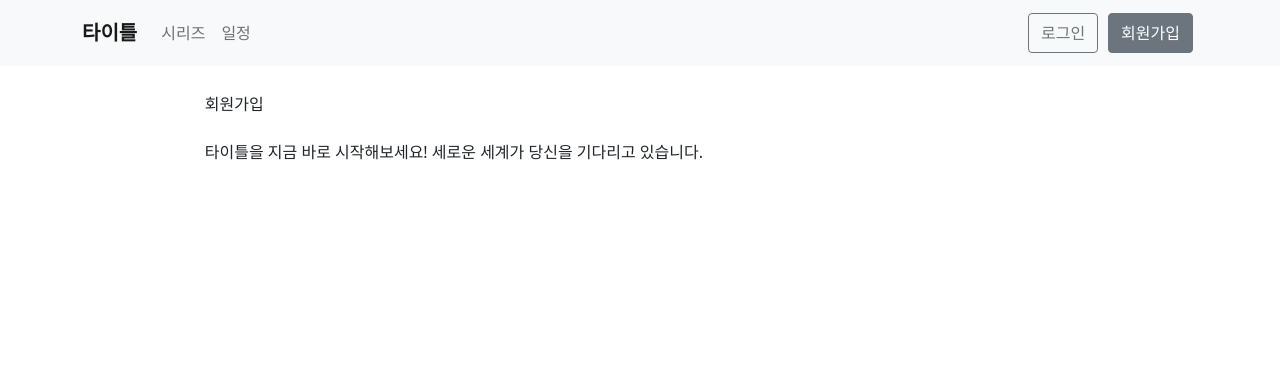
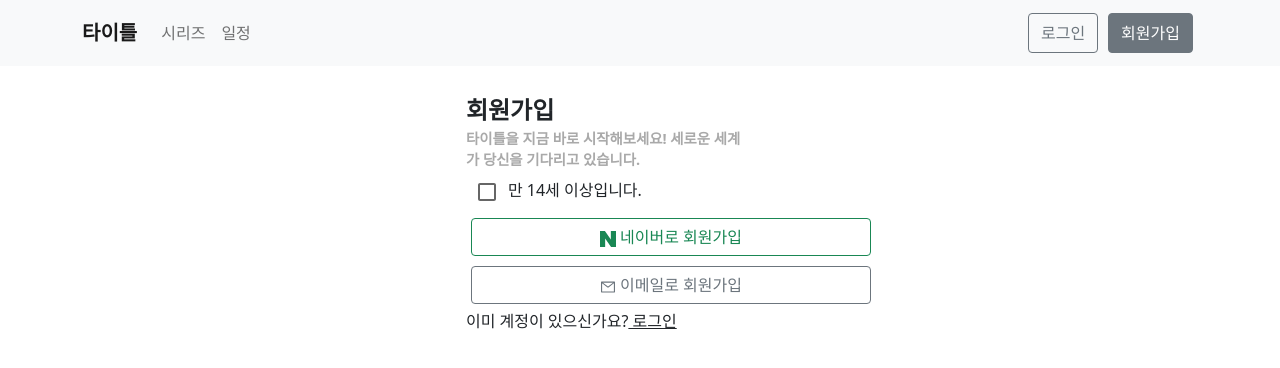
Before and after one commit to dayoungee/webnovel-platform, a Next.js app in the folder front/: page /signup in a window 1280 px wide. Shown: the top 368 px of the page. Built offline with nearby package versions, Linux system fonts and the light colour scheme.

Commit message:
add 로그인 폼 modify 회원가입 폼, UI만 완성

```diff
--- a/front/components/Header.js
+++ b/front/components/Header.js
@@ -6,6 +6,10 @@ import Router from 'next/router';
 
 const goSignup = ()=>{
     Router.push('/signup');
+}
+
+const goLogin = () =>{
+    Router.push('/login');
 }
 const Header = () => {
     return (
@@ -17,7 +21,7 @@ const Header = () => {
                     <Nav.Link href="/">일정</Nav.Link>
                 </Nav>
                 <Nav>
-                    <Button className={styles.buttonStyle} variant="outline-secondary">로그인</Button>
+                    <Button className={styles.buttonStyle} variant="outline-secondary" onClick={goLogin}>로그인</Button>
                     <Button className={styles.buttonStyle} variant="secondary" onClick={goSignup}>회원가입</Button>
                 </Nav>
             </Container>
--- a/front/pages/signup.js
+++ b/front/pages/signup.js
@@ -1,12 +1,48 @@
 import AppLayout from "../components/AppLayout";
+import React, { useState, useCallback } from 'react';
 import 'bootstrap/dist/css/bootstrap.min.css';
+import { SiNaver } from "react-icons/si";
+import { AiOutlineMail } from "react-icons/ai";
+import {Button} from "react-bootstrap";
+import Checkbox from '@mui/material/Checkbox';
+import styles from '../style/page/_signup.module.scss'
+import Link from 'next/link';
+
 
 const Signup = () =>{
+
+    const [checked, setChecked] = useState(false);
+    const [alertMessage, setAlertMessage] = useState(false); // 트루일 때 경고메시지를 띄운다
+
+    const handleChange = useCallback(()=>{
+        setChecked(!checked);
+    });
+
+    const ageCheck = () =>{
+        // 박스를 체크했을 때 (14세 이상일 때)
+        if(checked === true){
+            setAlertMessage(false);
+            //통과 로그인 과정 ㄱㄱ
+        }
+        else{ // 박스를 체크하지 않았을 때 경고메시지
+            setAlertMessage(true);
+        }
+    };
     return(
         <AppLayout>
-        <div>회원가입</div>
-            <br/>
-            <div>타이틀을 지금 바로 시작해보세요! 세로운 세계가 당신을 기다리고 있습니다.</div>
+            <div className={styles.pagelayout}>
+        <div className={styles.title}>회원가입</div>
+            <div className={styles.subtext}>타이틀을 지금 바로 시작해보세요! 세로운 세계가 당신을 기다리고 있습니다.</div>
+            <Checkbox
+                checked={checked}
+                onChange={handleChange}
+                inputProps={{ 'aria-label': 'controlled' }}/>만 14세 이상입니다.<br/>
+            {alertMessage && <div style={{ color: 'red' }}>만 14세 이상만 가입이 가능합니다.</div>}
+            <Button className={styles.signupButton} variant="outline-success" onClick={ageCheck}><SiNaver/> 네이버로 회원가입</Button><br/>
+            <Button className={styles.signupButton} variant="outline-secondary" onClick={ageCheck}><AiOutlineMail/> 이메일로 회원가입</Button><br/>
+                이미 계정이 있으신가요?
+                <Link href="/login"><a className={styles.logintext}> 로그인</a></Link>
+            </div>
         </AppLayout>
     )
 
--- /dev/null
+++ b/front/style/page/_signup.module.scss
@@ -0,0 +1,30 @@
+@import '../abstracts/mixins.module';
+
+.title{
+  font-size: 1.5rem;
+  font-weight: bold;
+}
+.subtext{
+  font-size: 0.9rem;
+  font-weight: bold;
+  color: darkgray;
+}
+.pagelayout{
+  margin-right: 38%;
+  margin-left: 30%;
+  @include respond(phone) {
+    margin-right: 13%;
+    margin-left: 15%;
+  }
+}
+
+.signupButton{
+  margin : 5px;
+  width: 400px;
+  @include respond(phone) {
+    width: 320px;
+  }
+}
+.logintext{
+  color: inherit;
+}
```
Also changed, not shown: front/pages/login.js (added, +11 -0 lines).
